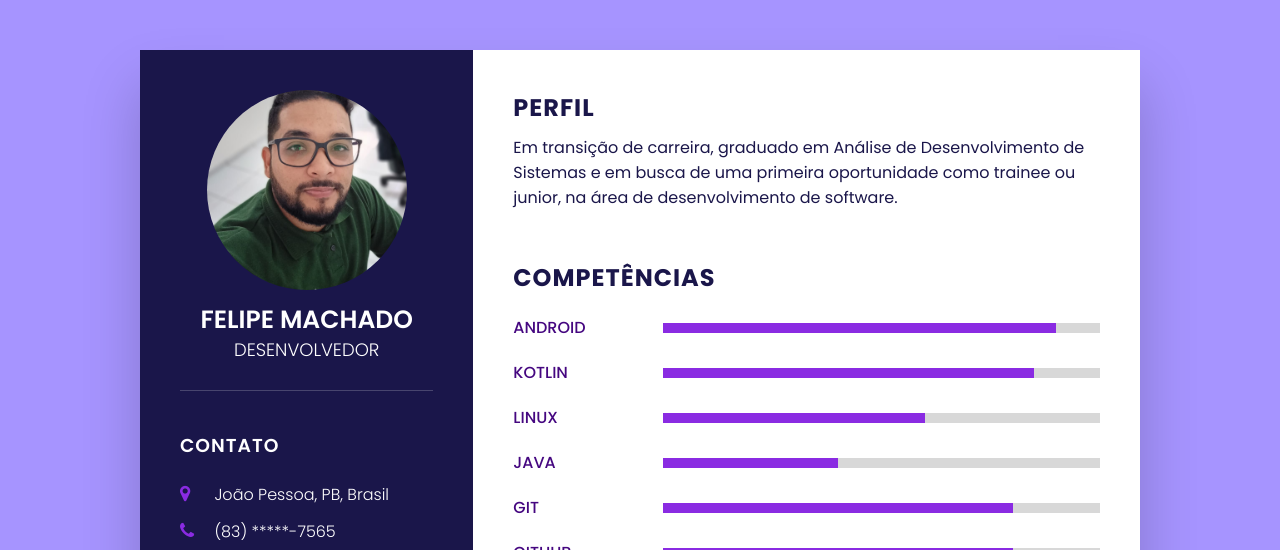
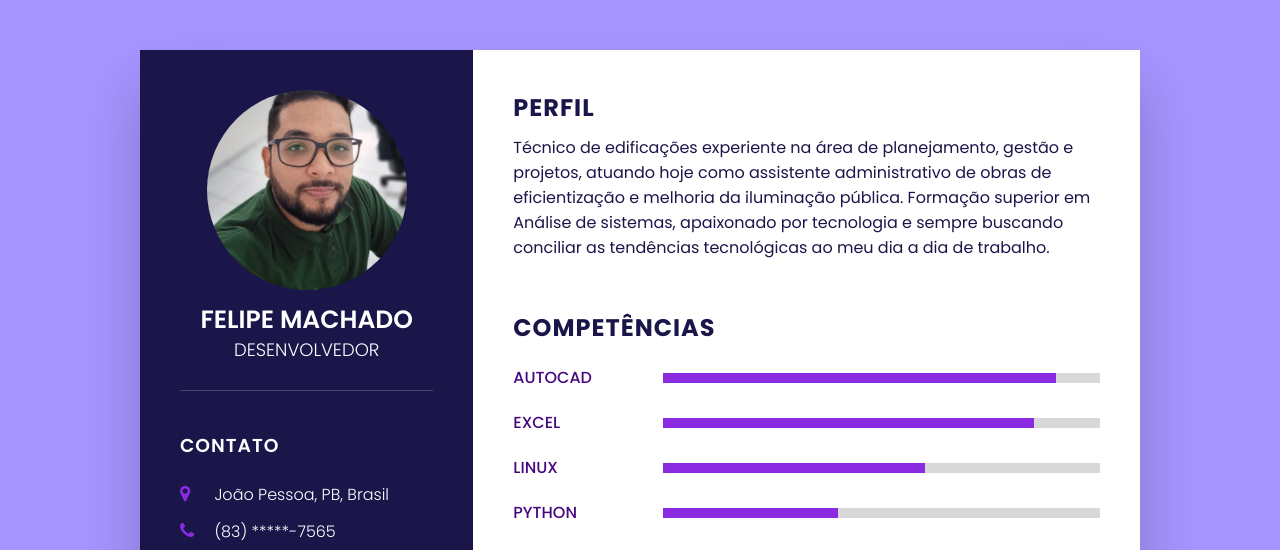
Before and after one commit to FelipeMachado88/curriculum, a plain HTML site: page index.html in a window 1280 px wide. Shown: the top 550 px of the page. Drawn offline with Linux system fonts and the light colour scheme.

Commit message:
atualização

```diff
--- a/index.html
+++ b/index.html
@@ -131,21 +131,21 @@
             <div class="about">
                 <h2 class="title1">Perfil</h2>
                 <p>
-                    Em transição de carreira, graduado em Análise de Desenvolvimento de Sistemas e em busca de
-                    uma primeira oportunidade como trainee ou junior, na área de desenvolvimento de software.
+                    Técnico de edificações experiente na área de planejamento, gestão e projetos, atuando hoje como assistente administrativo de obras de eficientização e melhoria da iluminação pública.
+                    Formação superior em Análise de sistemas, apaixonado por tecnologia e sempre buscando conciliar as tendências tecnológicas ao meu dia a dia de trabalho.
                 </p>
             </div>
 
             <div class="about skills">
                 <h2 class="title1">Competências</h2>
                 <div class="box">
-                    <h4>Android</h4>
+                    <h4>AutoCad</h4>
                     <div class="percent">
                         <div style="width: 90%;"></div>
                     </div>
                 </div>
                 <div class="box">
-                    <h4>Kotlin</h4>
+                    <h4>Excel</h4>
                     <div class="percent">
                         <div style="width: 85%;"></div>
                     </div>
@@ -157,7 +157,7 @@
                     </div>
                 </div>
                 <div class="box">
-                    <h4>Java</h4>
+                    <h4>Python</h4>
                     <div class="percent">
                         <div style="width: 40%;"></div>
                     </div>
```
